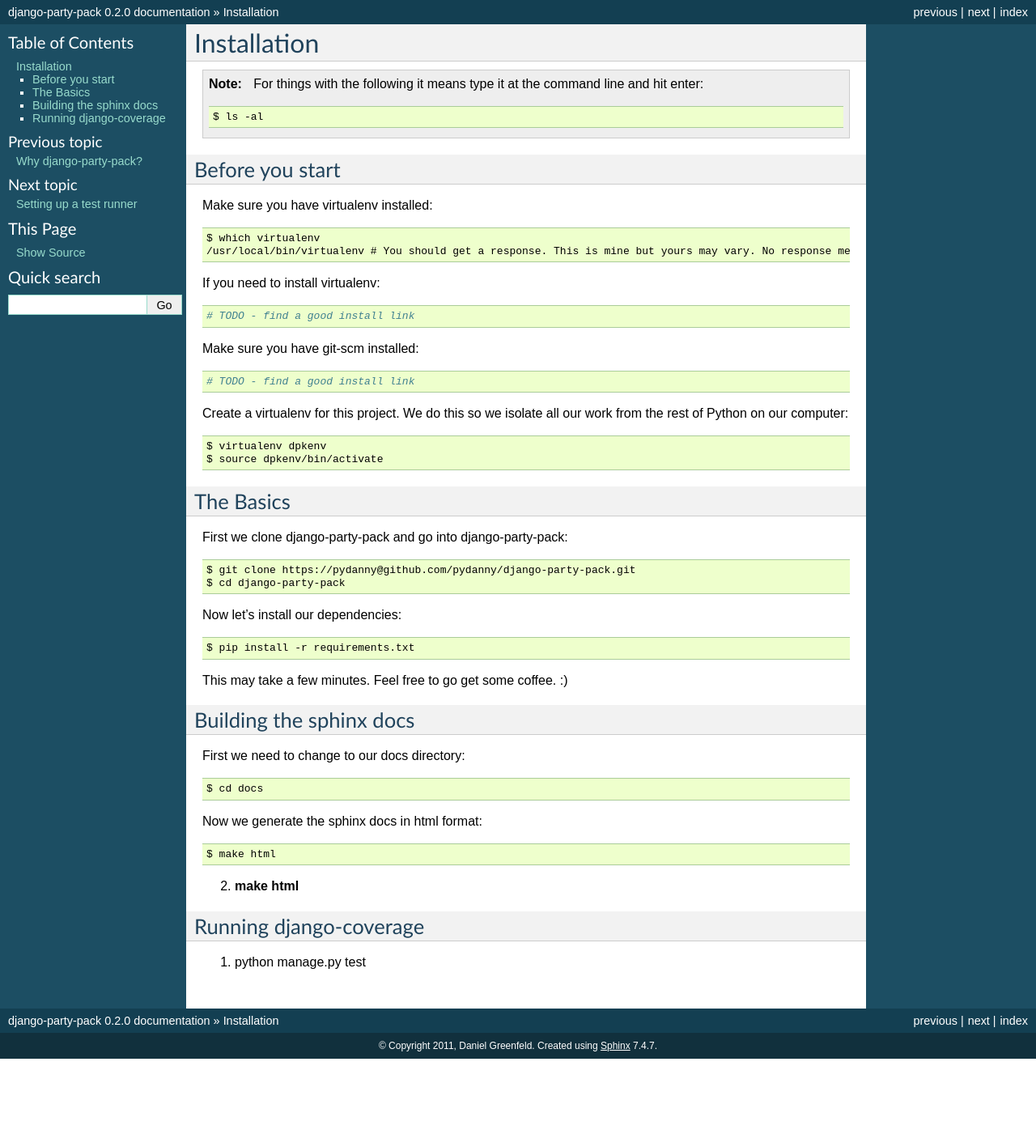
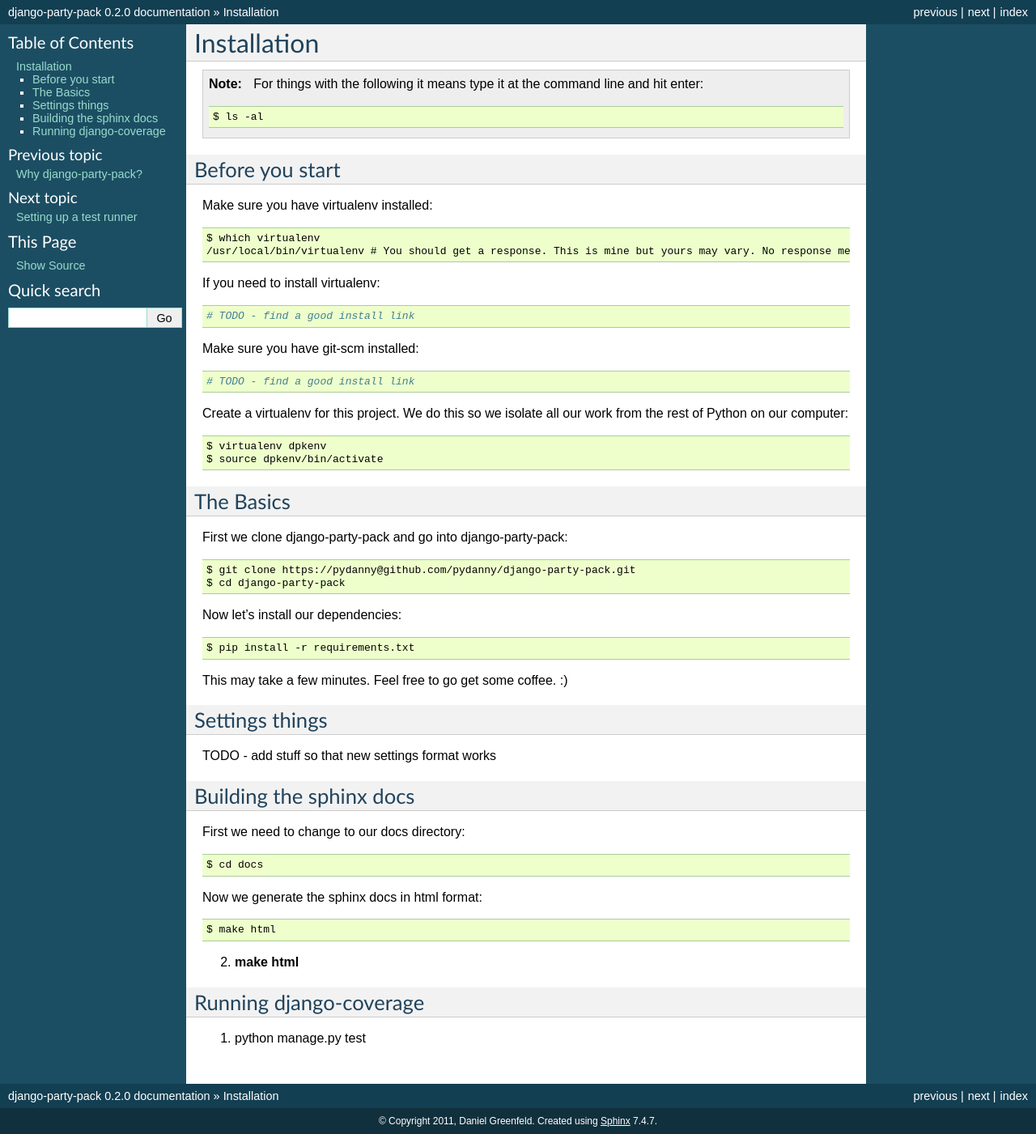
Before and after one commit to pydanny/django-party-pack, a Sphinx documentation site: the page built from docs/install.rst, in a window 1280 px wide. Shown: the whole page at 81% size. Built offline with Sphinx 7.4.7, drawn with Linux system fonts in a browser that asks for light colours; before the commit the page ends 1308 px from its top, so only the background shows below that.

Commit message:
Final install docs

```diff
--- a/docs/install.rst
+++ b/docs/install.rst
@@ -41,6 +41,12 @@ Now let's install our dependencies::
 
 This may take a few minutes. Feel free to go get some coffee. :)
 
+Settings things
+===============
+
+TODO - add stuff so that new settings format works
+
+
 Building the sphinx docs
 =========================
 
```
